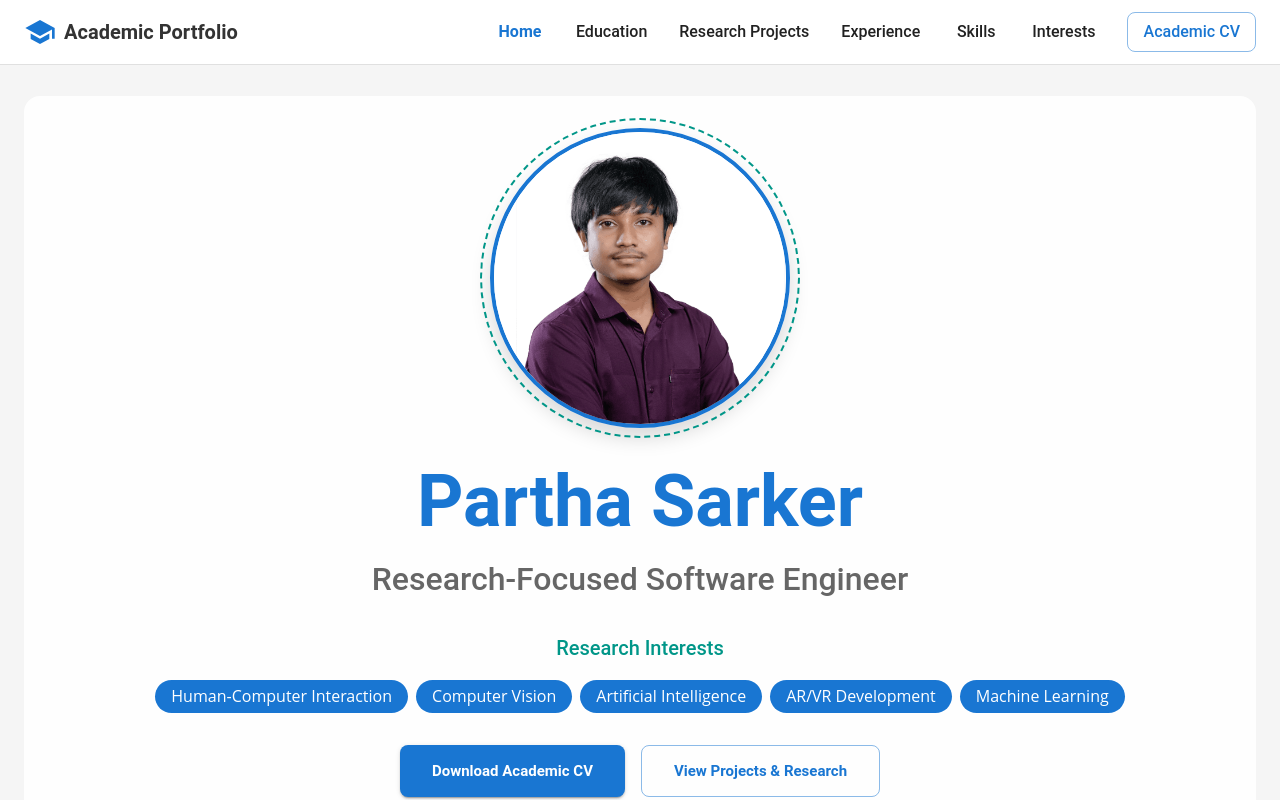
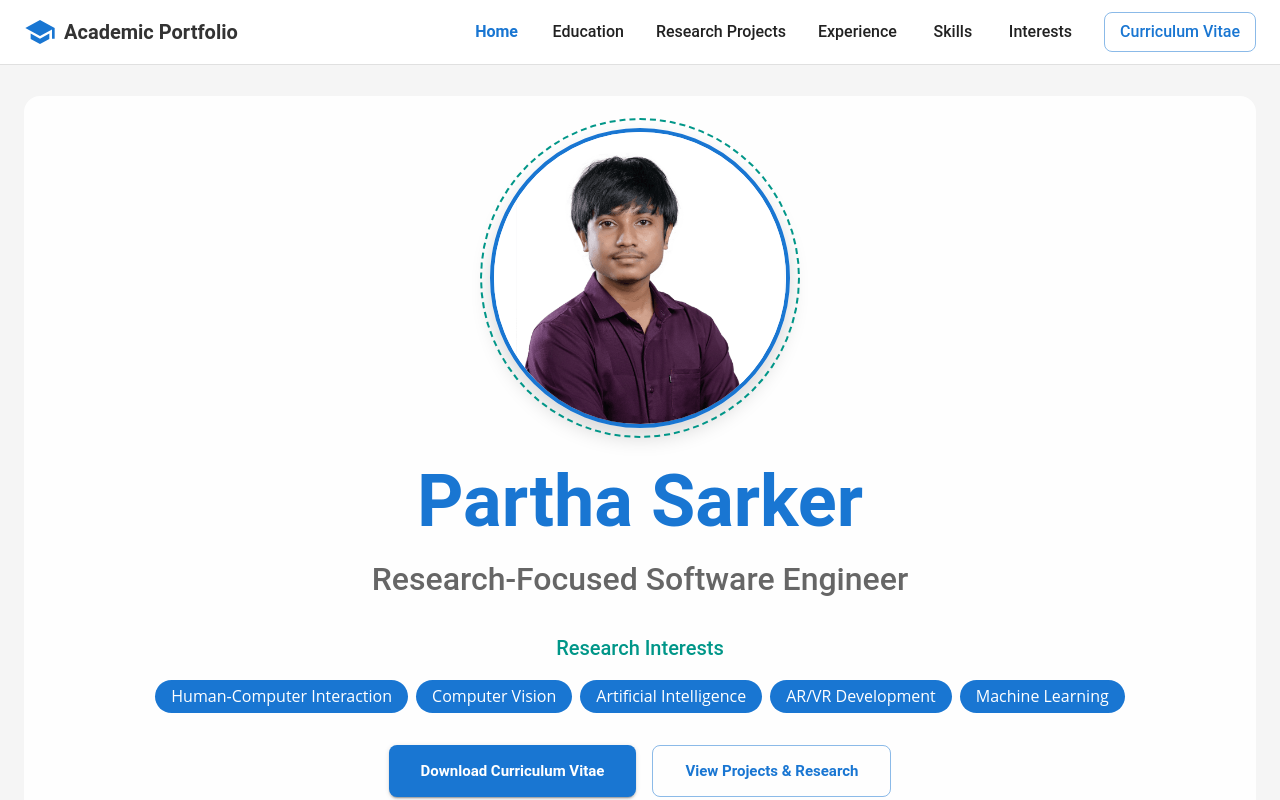
Before and after one commit to Partha-Sarker/portfolio, a React (Create React App) app: page /#/ in a window 1280 px wide. Built offline with nearby package versions, Linux system fonts and the light colour scheme.

Commit message:
Fix appbar not hiding when scrolling

```diff
--- a/src/components/academic/Hero.tsx
+++ b/src/components/academic/Hero.tsx
@@ -199,7 +199,7 @@ const Hero: React.FC<HeroProps> = ({
                   fontWeight: 600,
                 }}
               >
-                Download Academic CV
+                Download Curriculum Vitae
               </Button>
               <Button
                 variant="outlined"
--- a/src/components/layout/Header.tsx
+++ b/src/components/layout/Header.tsx
@@ -30,10 +30,9 @@ interface Props {
 }
 
 // Component to hide the header on scroll down
-function HideOnScroll(props: Props) {
-  const { children, window } = props;
+function HideOnScroll({ children }: Props) {
   const trigger = useScrollTrigger({
-    target: window ? window() : undefined,
+    target: document?.getElementById("root"),
   });
 
   return (
@@ -171,7 +170,7 @@ const Header: React.FC = () => {
           }}
         >
           <ListItemText
-            primary="Academic CV"
+            primary="Curriculum Vitae"
             sx={{
               "& .MuiTypography-root": {
                 fontWeight: 500,
@@ -264,7 +263,7 @@ const Header: React.FC = () => {
                       fontSize: { sm: "0.875rem", md: "1rem" },
                     }}
                   >
-                    Academic CV
+                    Curriculum Vitae
                   </Button>
                 </Box>
               )}
```
